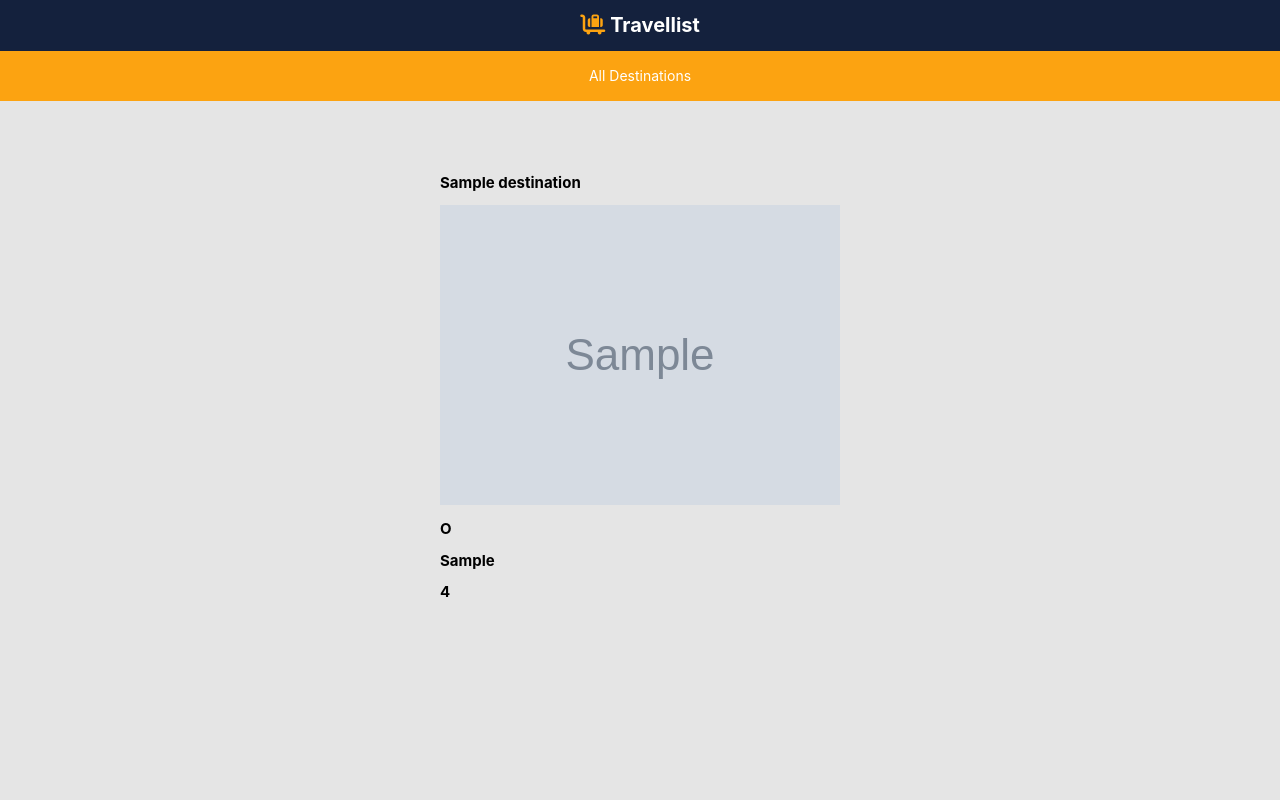
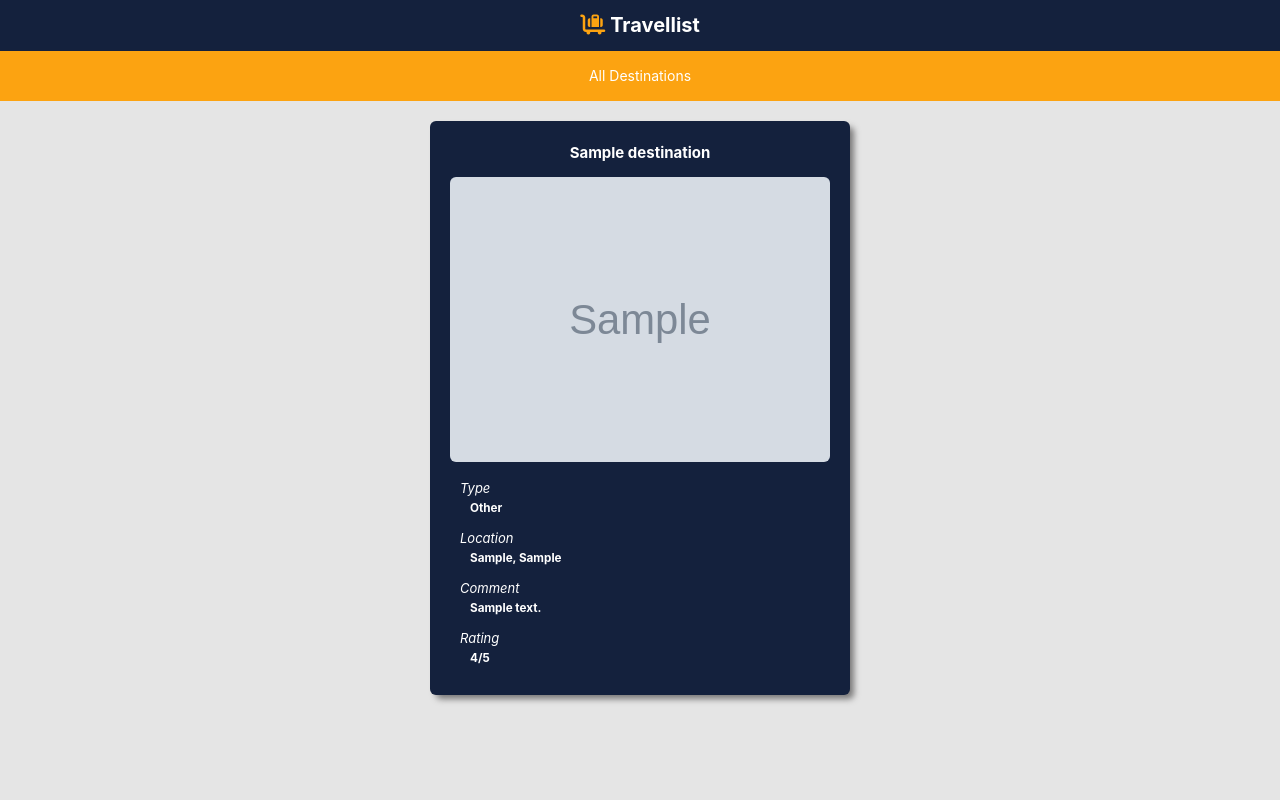
Before and after one commit to Sunny-Master/travellist, a Django app: page /destinations/1/ in a window 1280 px wide. Run offline with Django 4.2, Linux system fonts and the light colour scheme; tables that the repository leaves empty hold one stand-in row (values such as "Sample post"); grey boxes marked "Sample" are stand-in pictures; some libraries are stand-ins or nearby versions.

Commit message:
update Destination model; update styling for destination-detail

```diff
--- a/main_app/models.py
+++ b/main_app/models.py
@@ -1,4 +1,5 @@
 from django.db import models
+from django.urls import reverse
 from django.contrib.auth.models import User
 
 D_TYPES = (
@@ -22,7 +23,9 @@ class Destination(models.Model):
     choices=D_TYPES,
     default=D_TYPES[0][0]
   )
+  city = models.CharField(max_length=100, default='not known')
   country = models.CharField(max_length=100)
+  comment = models.TextField(max_length=250, default="no comments")
   rating = models.IntegerField(default=0)
   image_url = models.URLField(
     max_length=500,
@@ -33,3 +36,6 @@ class Destination(models.Model):
 
   def __str__(self):
     return self.name
+
+  def get_absolute_url(self):
+    return reverse('destination-detail', kwargs={'destination_id': self.id})
--- a/main_app/static/css/base.css
+++ b/main_app/static/css/base.css
@@ -29,6 +29,7 @@ body {
   --borders: rgb(36, 116, 248) solid 2px;
   --card-box-shadow: 5px 5px 6px -1px #797878;
   --text-color: white;
+  --card-border-radius: 6px;
   background-color: #E5E5E5;
 }
 
@@ -57,7 +58,6 @@ header {
   display: flex;
   align-items: center;
   gap: 0.5rem;
-
 }
 
 nav {
@@ -75,5 +75,5 @@ nav a {
 }
 
 main {
-  margin-top: 6rem;
+  margin: 1rem;
 }
--- a/main_app/static/css/destinations/destination-detail.css
+++ b/main_app/static/css/destinations/destination-detail.css
@@ -0,0 +1,45 @@
+.card {
+  margin: 1rem;
+  box-shadow: var(--card-box-shadow);
+  background-color: #14213D;
+  border-radius: var(--card-border-radius);
+  color: var(--text-color);
+}
+
+.card-content {
+  padding: 1rem;
+  width: 100%;
+  display: flex;
+  flex-direction: column;
+  align-items: center;
+}
+
+.card-content img {
+  margin: 0.25rem 0;
+  width: 95%;
+  border-radius: var(--card-border-radius);
+}
+
+.second-half {
+  width: 100%;
+  display: flex;
+  flex-direction: column;
+  align-items: flex-start;
+  padding: 1rem 2rem;
+}
+
+.card-data {
+  width: 100%;
+  display: flex;
+  flex-direction: column;
+  margin: 0.5rem 0;
+}
+
+label {
+  font-size: small;
+  font-style: italic;
+}
+
+h3 {
+  margin: 0.5rem 1rem;
+}
--- a/main_app/static/css/destinations/destination-index.css
+++ b/main_app/static/css/destinations/destination-index.css
@@ -13,6 +13,7 @@
   box-shadow: var(--card-box-shadow);
   background-size: cover;
   background-position: center;
+  border-radius: var(--card-border-radius);
 }
 
 .card-content {
--- a/main_app/templates/main_app/destination_detail.html
+++ b/main_app/templates/main_app/destination_detail.html
@@ -11,18 +11,31 @@
 
 {% block content %}
 
-<section >
-  <div>
+<section class="card">
+  <div class="card-content">
     <h1>{{ destination.name }}</h1>
     <img
-      src="{{destination.image_url}}"
-      alt="{{destination.name}}"
+    src="{{destination.image_url}}"
+    alt="{{destination.name}}"
     >
-  </div>
-  <div>
-    <h2>{{ destination.type }}</h2>
-    <h2>{{ destination.country }}</h2>
-    <h2>{{ destination.rating }}</h2>
+    <div class="second-half">
+      <div class="card-data">
+        <label>Type </label>
+        <h3>{{ destination.get_type_display }}</h3>
+      </div>
+      <div class="card-data">
+        <label>Location </label>
+        <h3>{{ destination.city }}, {{ destination.country }}</h3>
+      </div>
+      <div class="card-data">
+        <label>Comment </label>
+        <h3>{{ destination.comment }}</h3>
+      </div>
+      <div class="card-data">
+        <label>Rating </label>
+        <h3>{{ destination.rating }}/5</h3>
+      </div>
+    </div>
   </div>
 </section>
 
```
Also changed, not shown: main_app/migrations/0002_destination_city_destination_comment.py (added).
